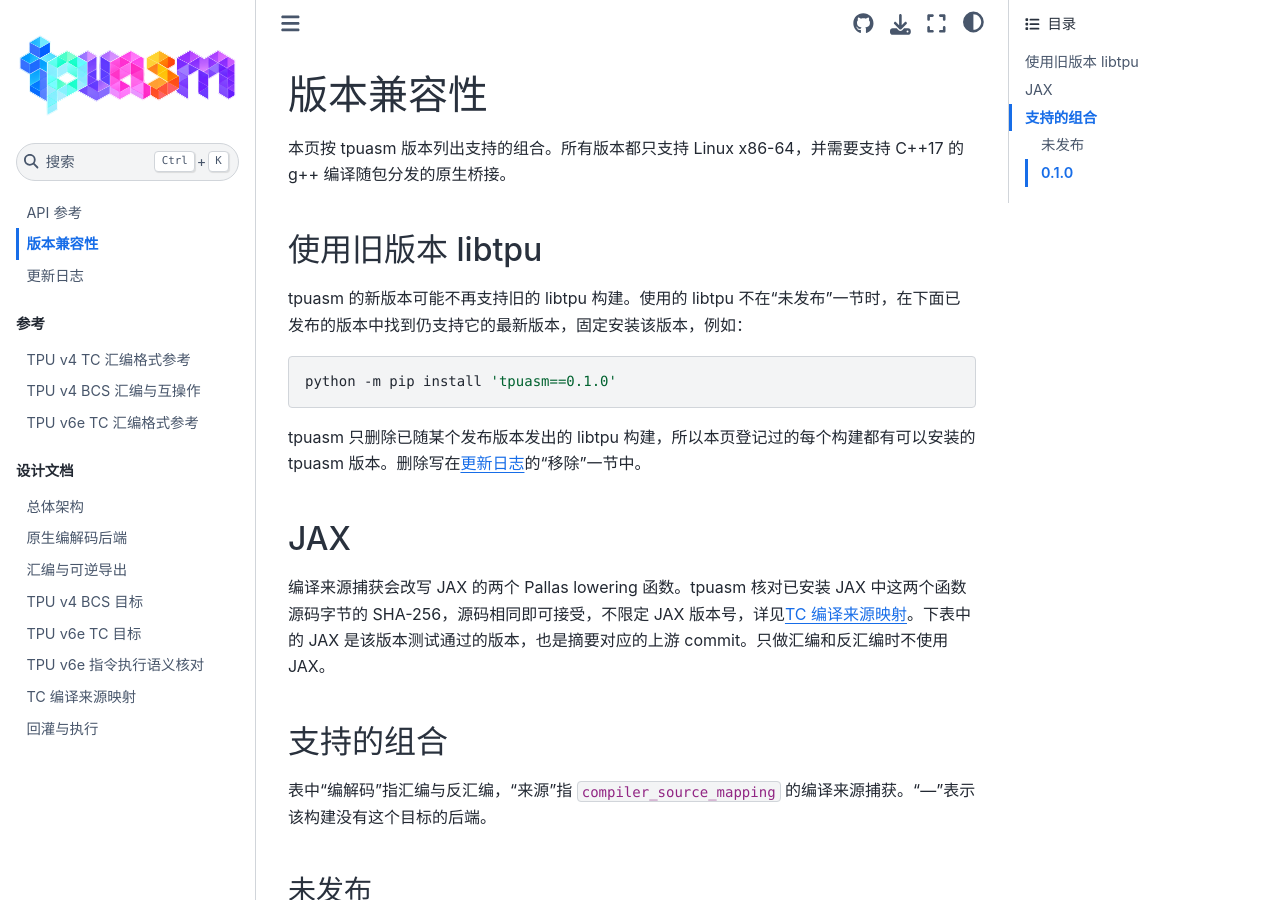
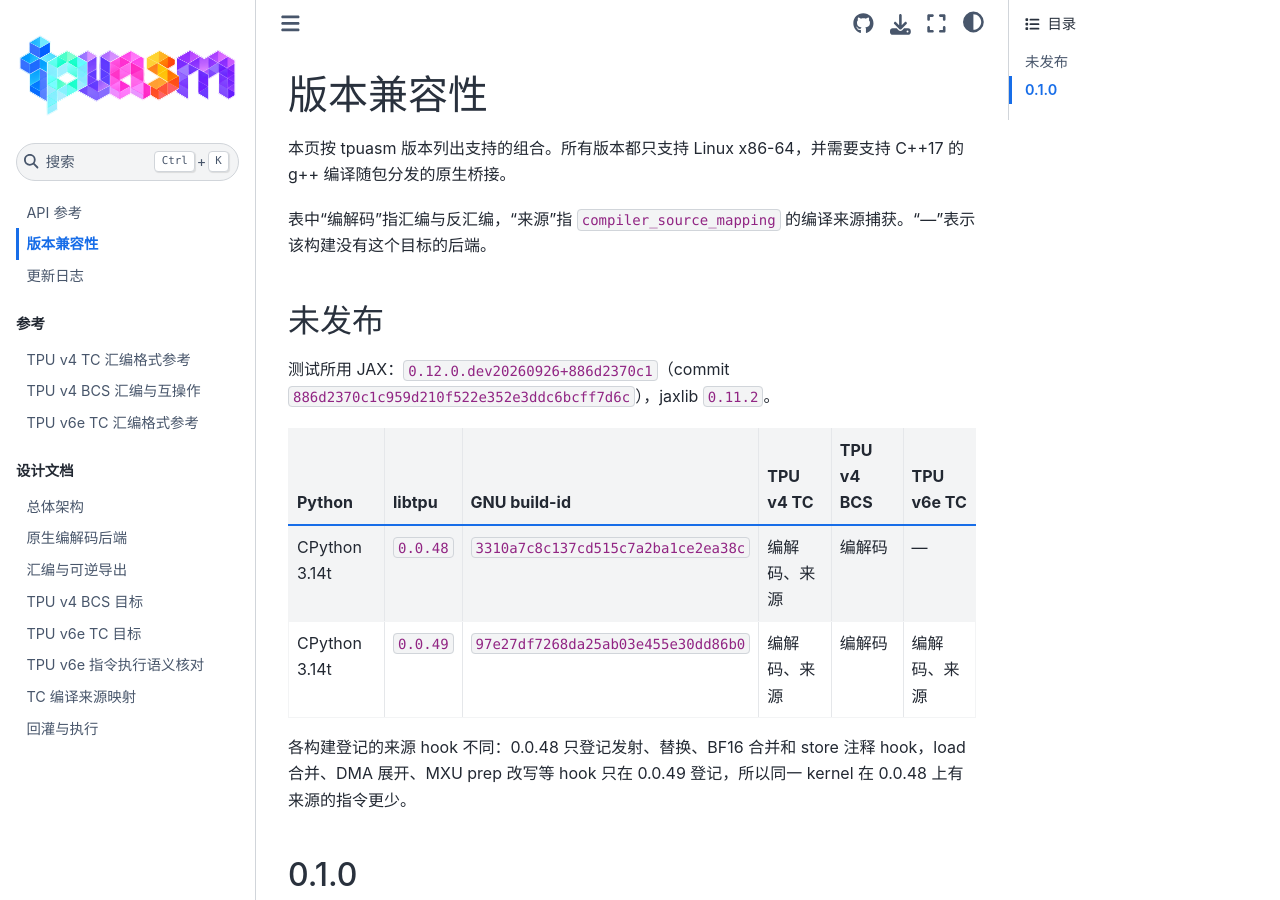
Before and after one commit to ayaka14732/tpuasm, a Sphinx documentation site: the page built from docs/compatibility.md, in a window 1280 px wide and 900 px high. Built offline with Sphinx 7.4.7 and the Sphinx Book theme 1.1.4, drawn with Linux system fonts in a browser that asks for light colours; pages that are not in the unit, such as notebooks, are missing from menus.

Commit message:
Simplify documentation

````diff
--- a/docs/compatibility.md
+++ b/docs/compatibility.md
@@ -2,25 +2,9 @@
 
 本页按 tpuasm 版本列出支持的组合。所有版本都只支持 Linux x86-64，并需要支持 C++17 的 g++ 编译随包分发的原生桥接。
 
-## 使用旧版本 libtpu
-
-tpuasm 的新版本可能不再支持旧的 libtpu 构建。使用的 libtpu 不在“未发布”一节时，在下面已发布的版本中找到仍支持它的最新版本，固定安装该版本，例如：
-
-```sh
-python -m pip install 'tpuasm==0.1.0'
-```
-
-tpuasm 只删除已随某个发布版本发出的 libtpu 构建，所以本页登记过的每个构建都有可以安装的 tpuasm 版本。删除写在[更新日志](changelog.md)的“移除”一节中。
-
-## JAX
-
-编译来源捕获会改写 JAX 的两个 Pallas lowering 函数。tpuasm 核对已安装 JAX 中这两个函数源码字节的 SHA-256，源码相同即可接受，不限定 JAX 版本号，详见[TC 编译来源映射](design/tc_source_mapping.md#jax-lowering)。下表中的 JAX 是该版本测试通过的版本，也是摘要对应的上游 commit。只做汇编和反汇编时不使用 JAX。
-
-## 支持的组合
-
 表中“编解码”指汇编与反汇编，“来源”指 `compiler_source_mapping` 的编译来源捕获。“—”表示该构建没有这个目标的后端。
 
-### 未发布
+## 未发布
 
 测试所用 JAX：`0.12.0.dev20260926+886d2370c1`（commit `886d2370c1c959d210f522e352e3ddc6bcff7d6c`），jaxlib `0.11.2`。
 
@@ -31,7 +15,7 @@
 
 各构建登记的来源 hook 不同：0.0.48 只登记发射、替换、BF16 合并和 store 注释 hook，load 合并、DMA 展开、MXU prep 改写等 hook 只在 0.0.49 登记，所以同一 kernel 在 0.0.48 上有来源的指令更少。
 
-### 0.1.0
+## 0.1.0
 
 测试所用 JAX：`0.12.0.dev20260926+886d2370c1`（commit `886d2370c1c959d210f522e352e3ddc6bcff7d6c`），jaxlib `0.11.2`。
 
````
